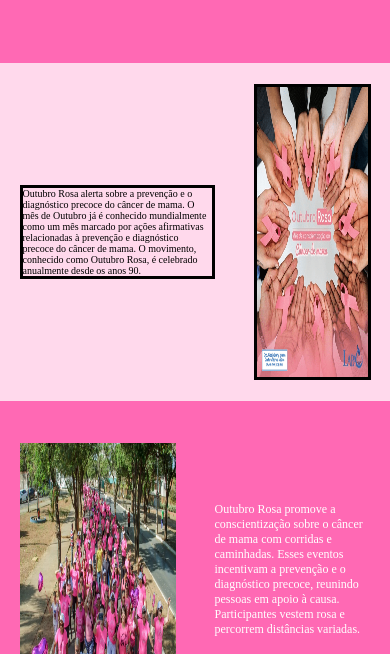
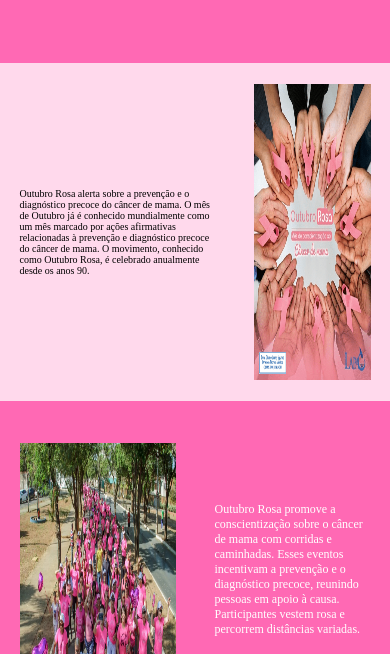
Before and after one commit to raquelmuniz/Outubro-Rosa-Vai-na-Web, a plain HTML site: page index.html in a window 390 px wide. Shown: the part 190-844 px from the top of the page. Drawn offline with Linux system fonts and the light colour scheme.

Commit message:
Corrigindo Responsividade

```diff
--- a/style.scss
+++ b/style.scss
@@ -63,7 +63,6 @@ li{
         font-weight: 300;
         @media (max-width: 770px){
             font-size: 10px;
-            border: solid;
         }
     }
 
@@ -73,7 +72,6 @@ li{
         @media (max-width: 770px){
             width: 30vw;
             height: 35vh;
-            border: solid;
     }
 }
 }
```
Also changed, not shown: imgs/img.txt (added), style.css, 1 other file.
